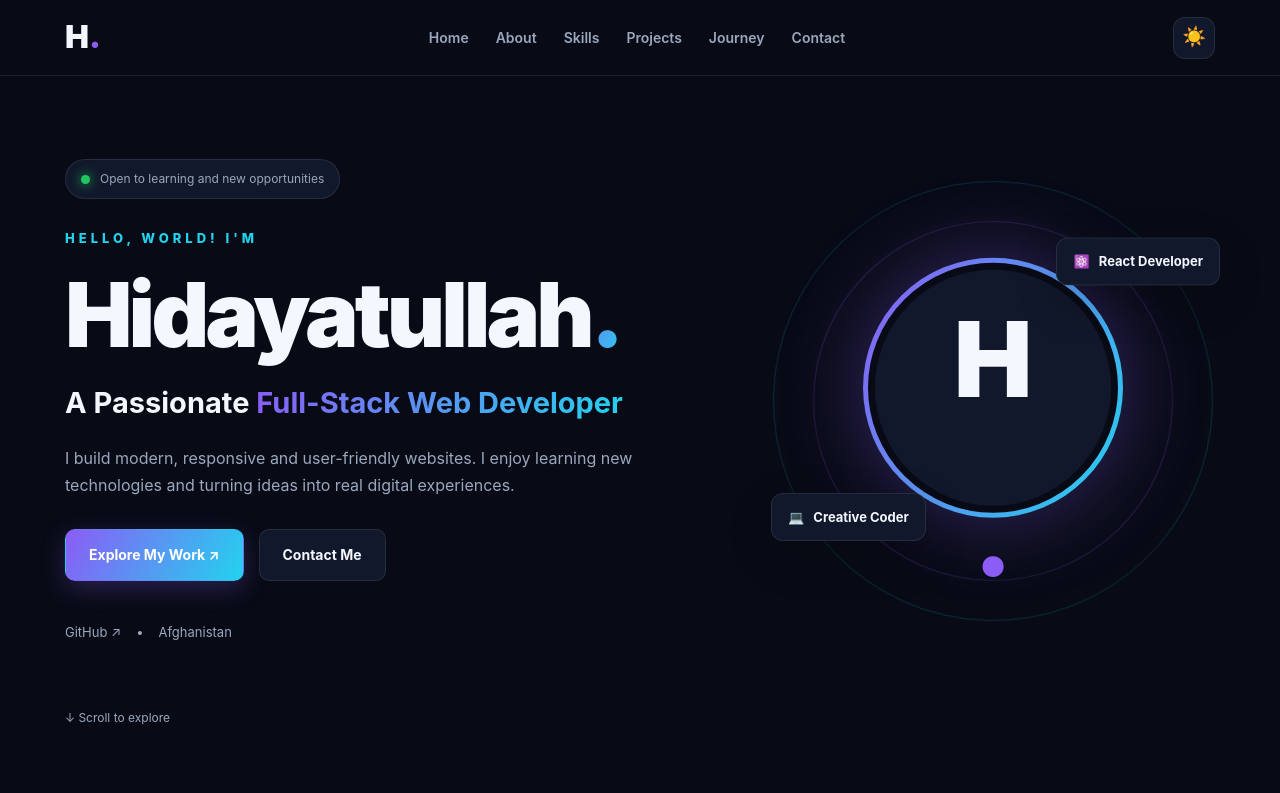
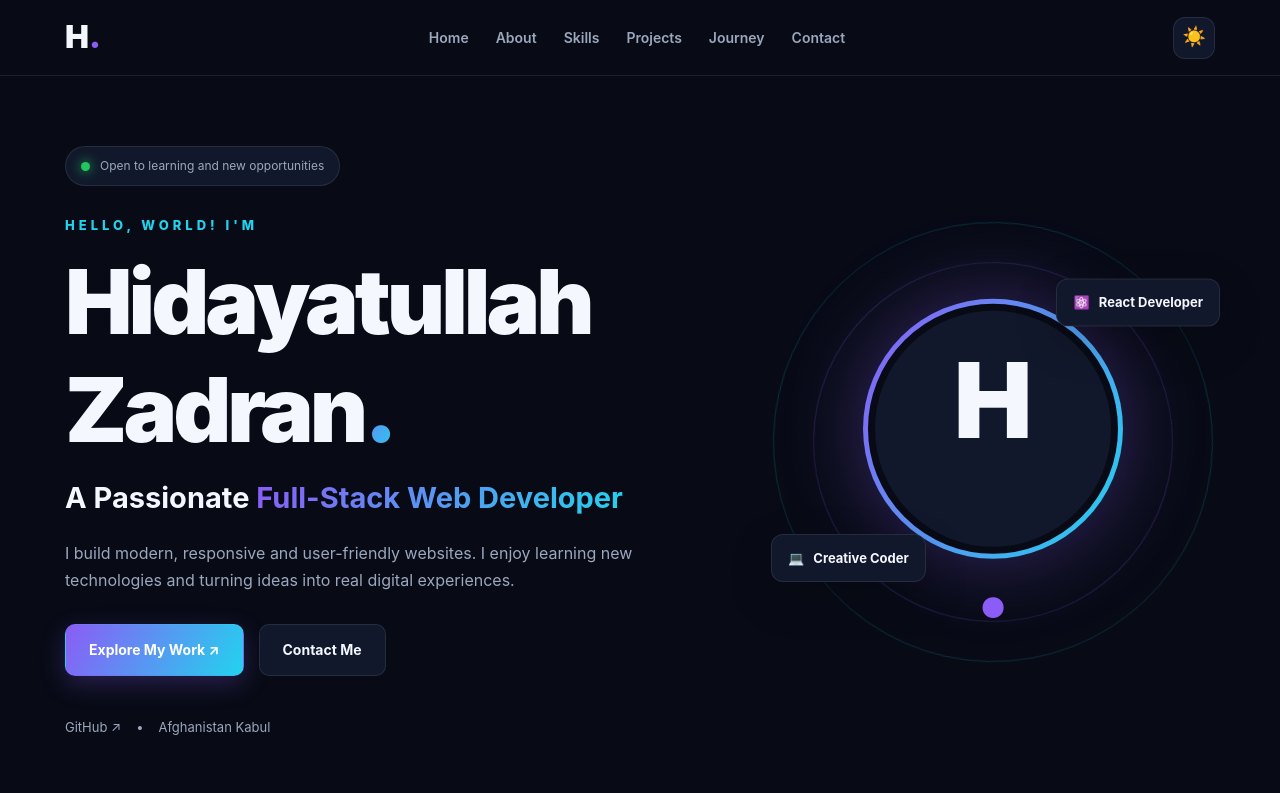
Before and after one commit to HidyatullahCode/Hidayatullah-Portfolio, a React (Vite) app: page / in a window 1280 px wide. Shown: the top 793 px of the page. Built offline with nearby package versions, Linux system fonts and the light colour scheme.

Commit message:
Update data.js

```diff
--- a/data.js
+++ b/data.js
@@ -1,18 +1,18 @@
 export const personalInfo = {
-  name: "Hidayatullah",
+  name: "Hidayatullah Zadran",
   title: "Full-Stack Web Developer",
-  location: "Afghanistan",
+  location: "Afghanistan Kabul",
   education: "Computer Science Student",
   description:
     "I am a Computer Science student and web developer who enjoys building modern, responsive and user-friendly websites. I am continuously learning new technologies and improving my development skills.",
-  email: "",
+  email: "hidyatullah602@gmail.com",
   github: "https://github.com/HidyatullahCode",
   availability: "Open to learning and new opportunities"
 };
 
 export const skills = [
   { name: "HTML5", level: "Frontend", icon: "🌐" },
-  { name: "CSS3", level: "Frontend", icon: "🎨" },
+  { name: "CSS", level: "Frontend", icon: "🎨" },
   { name: "JavaScript", level: "Frontend", icon: "⚡" },
   { name: "React.js", level: "Frontend", icon: "⚛️" },
   { name: "Python", level: "Programming", icon: "🐍" },
@@ -59,7 +59,7 @@ export const journey = [
     year: "My Education",
     title: "Computer Science",
     description:
-      "Studying Computer Science and developing my understanding of programming and technology."
+      "Studying Computer Science and I like to develop the best and responsive websites."
   },
   {
     year: "Frontend Development",
```
